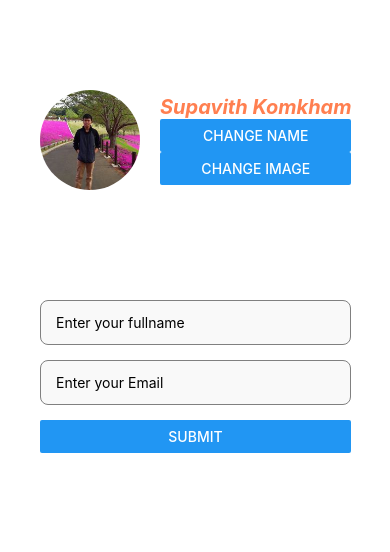
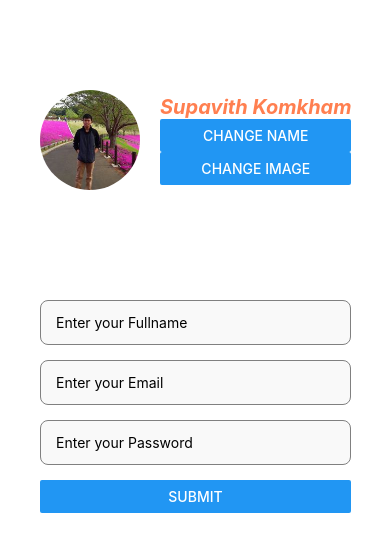
Before and after one commit to SupavithLOL/React_Native_TNI, a React Native app: screen / in a window 390 px wide. Shown: the top 552 px of the page. Built offline with nearby package versions, Linux system fonts and the light colour scheme.

Commit message:
Practice4_TextInput

```diff
--- a/components/Login.tsx
+++ b/components/Login.tsx
@@ -1,15 +1,53 @@
-import { View, Text, TextInput, Button } from 'react-native'
-import React from 'react'
+import { View, Text, TextInput, Button, Alert } from 'react-native'
+import React, { useState } from 'react'
 import { stylesLogin } from '../styles/styles'
 
-const Login = () => {
+const Login = ():React.JSX.Element => {
 
+  const[name, setName] = useState("");
+  const[email, setEmail] = useState("");
+  const[password, setPassword] = useState("");
+
+  const validateToEmail = (email:string):boolean => {
+    const recheckEmail = /\S+@\S+\.\S+/;
+    return recheckEmail.test(email)
+  }
+
+  const handleSubmit = () => {
+    let errorMessage="";
+    if (!name){
+      // Alert.alert("Alert", "Please Enter Name",[{text:"OK"}]);
+      // return;
+      errorMessage += "Please Enter Name\n";
+    }
+    if (!email){
+      // Alert.alert("Alert", "Please Enter Email",[{text:"OK"}]);
+      // return;
+      errorMessage += "Please Enter Email\n";
+    } else if(!validateToEmail(email)){
+      errorMessage += "Invalid Email Format\n"
+    }
+
+    if(!password){
+      errorMessage += "Please Enter Password\n";
+
+    } else if (password.length<6){
+      errorMessage += "Password Must Be Atleast 6 Characters\n"
+    }
+
+    if(errorMessage){
+      Alert.alert("Error", errorMessage.trim(),[{text:"OK"}]);
+      return;
+    }
+    Alert.alert("Alert", "Success",[{text:"OK"}])
+  }
 
   return (
     <View style={stylesLogin.container}>
-      <TextInput style={stylesLogin.input} placeholder='Enter your fullname'/>
-      <TextInput style={stylesLogin.input} placeholder='Enter your Email'/>
-      <Button title='Submit'/>
+      <TextInput style={stylesLogin.input} placeholder='Enter your Fullname' value={name} onChangeText={setName}/>
+      <TextInput style={stylesLogin.input} placeholder='Enter your Email' value={email} onChangeText={setEmail} />
+      <TextInput style={stylesLogin.input} placeholder='Enter your Password' value={password} onChangeText={setPassword} secureTextEntry={true} />
+      <Button title='Submit' onPress={handleSubmit}/>
     </View>
   )
 }
```
